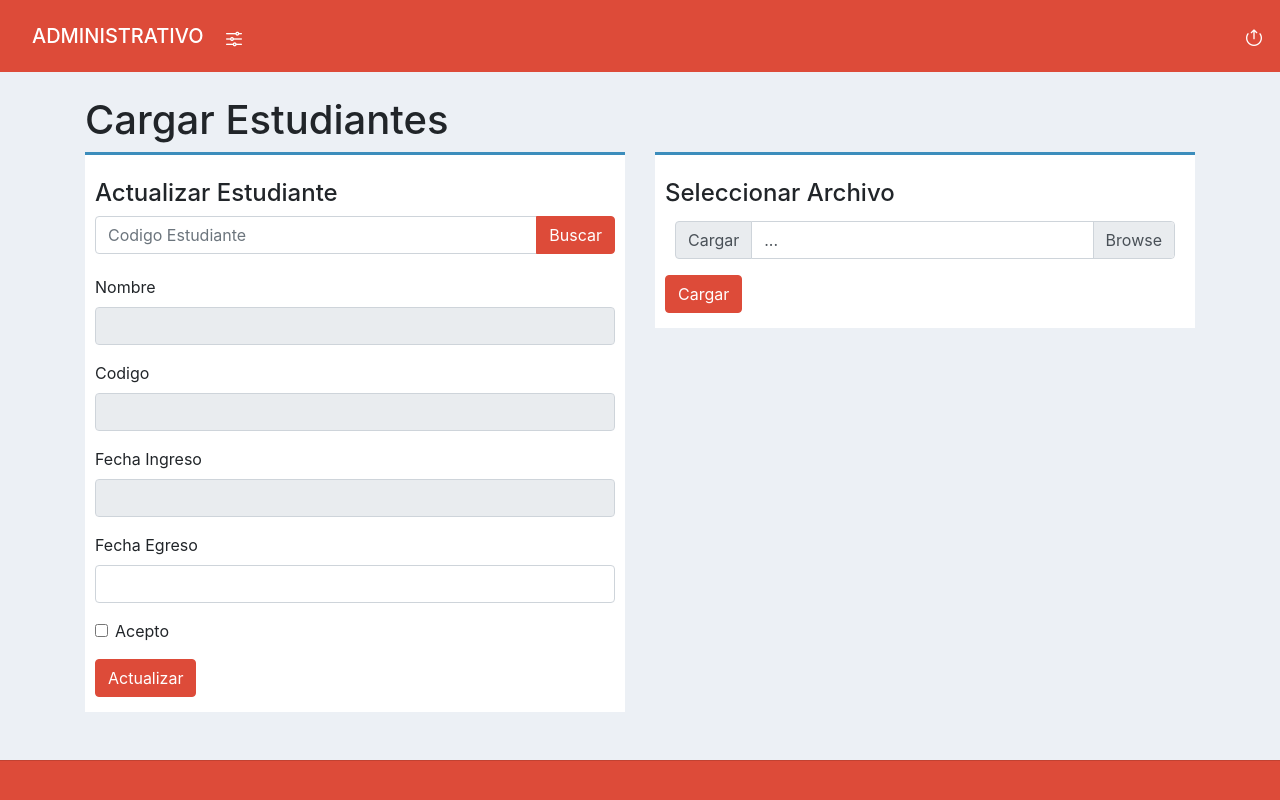
After one commit to Ivancito-ur/ProyectoAPI_Egresados, a PHP site: page /ProyectoAPI_Egresados/vista/director/perfilA.php in a window 1280 px wide. The commit adds this page. Run offline with PHP 8.4, Linux system fonts and the light colour scheme; some libraries are stand-ins or nearby versions.

Commit message:
Correcion version 6

```diff
--- a/controlador/loginControl.php
+++ b/controlador/loginControl.php
@@ -1,7 +1,5 @@
 <?php
-
-
-class loginControl extends Controller{
+  class loginControl extends Controller{
 
 
 
--- a/vista/director/cargar.php
+++ b/vista/director/cargar.php
@@ -46,6 +46,7 @@
                     <div style="width:80%; margin:auto;display:none;  text-align:center; padding:10px ; margin-top:15px; margin-bottom:15px" id="actu2" class="alert alert-success" role="alert">
                     Actualizado Correctamente
                     </div>
+
                     <button type="submit" class="btn btn-primary"
                         id="botonActualizar" style="background-color: #dd4b39; border-color: #dd4b39;"  onclick="return actualizarFecha(event)">Actualizar </button>
                 </form>
--- a/vista/director/indexA.php
+++ b/vista/director/indexA.php
@@ -376,6 +376,7 @@
               &copy; 2020 <a href="https://www.creative-tim.com" class="font-weight-bold ml-1" target="_blank">Universidad Francisco de Paula Santander</a>
             </div>
           </div>
+
               <div class="col-lg-8">
                 <ul class="nav nav-footer justify-content-center justify-content-lg-end">
                   <li class="nav-item">
--- a/vista/director/listarEstudiantes.php
+++ b/vista/director/listarEstudiantes.php
@@ -22,6 +22,7 @@
             <th>Correo Institucional</th>
             <th>Fecha Ingreso</th>
             <th>Fecha Egreso</th>
+
           </tr>
         </thead>
         <tbody id="estudiantesCarga">
--- /dev/null
+++ b/vista/director/perfilA.php
@@ -0,0 +1,127 @@
+<!DOCTYPE html>
+<html lang="en">
+
+
+
+<head>
+  <meta charset="UTF-8">
+  <meta name="viewport" content="width=device-width, initial-scale=1.0">
+  <title>Document</title>
+
+  <script src="https://code.jquery.com/jquery-3.4.1.slim.min.js" integrity="sha384-J6qa4849blE2+poT4WnyKhv5vZF5SrPo0iEjwBvKU7imGFAV0wwj1yYfoRSJoZ+n" crossorigin="anonymous"></script>
+  <script src="https://cdn.jsdelivr.net/npm/popper.js@1.16.0/dist/umd/popper.min.js" integrity="sha384-Q6E9RHvbIyZFJoft+2mJbHaEWldlvI9IOYy5n3zV9zzTtmI3UksdQRVvoxMfooAo" crossorigin="anonymous"></script>
+  <script src="https://stackpath.bootstrapcdn.com/bootstrap/4.4.1/js/bootstrap.min.js" integrity="sha384-wfSDF2E50Y2D1uUdj0O3uMBJnjuUD4Ih7YwaYd1iqfktj0Uod8GCExl3Og8ifwB6" crossorigin="anonymous"></script>
+
+  <!-- Bootstrap core CSS -->
+  <link rel="stylesheet" href="https://stackpath.bootstrapcdn.com/bootstrap/4.4.1/css/bootstrap.min.css" integrity="sha384-Vkoo8x4CGsO3+Hhxv8T/Q5PaXtkKtu6ug5TOeNV6gBiFeWPGFN9MuhOf23Q9Ifjh" crossorigin="anonymous">
+
+
+  <link rel="stylesheet" href="<?php echo constant('URL') ?>public/css/director/estiloAdm.css">
+</head>
+
+<body style="background-color: #ecf0f5;">
+
+  <nav class="navbar navbar-light" style="background-color: #dd4b39; z-index: 1001;">
+    <div class="nav-link">
+      <span style="color: white;" class="navbar-brand mb-0 h1">ADMINISTRATIVO</span>
+      <a data-toggle="collapse" href="#collapseExample" role="button" aria-expanded="false" aria-controls="collapseExample">
+        <img src="<?php echo constant('URL') ?>public/img/toggle.png" alt="">
+
+      </a>
+    </div>
+    <div><a href="<?php echo constant('URL') ?>loginControl/cerrarSesionAdministrativo"><img src="<?php echo constant('URL') ?>public/img/out.png" alt=""></a></div>
+  </nav>
+  <div class="area"></div>
+
+  <div>
+    <div class="collapse" id="collapseExample" style="width: 250px; position: fixed; z-index: 1000;">
+      <div id="menu" class="card card-body">
+        <ul class="list-group list-group-flush" style="min-height: 600px;">
+          <a onclick="loadCa()" href="#" class="list-group-item list-group-item-action">Cargar Estudiantes</a>
+          <a onclick="loadSe()" href="#" class="list-group-item list-group-item-action">Seguimiento y
+            Control</a>
+          <a onclick="loadTe()" href="#" class="list-group-item list-group-item-action">Tesis de Grado</a>
+          <a onclick="loadPr()" href="#" class="list-group-item list-group-item-action">Pruebas de Estado</a>
+        </ul>
+      </div>
+    </div>
+  </div>
+  <br>
+  <div class="container" id="contenedor">
+    <h1>Cargar Estudiantes</h1>
+    <div class="row">
+      <div class="col">
+        <div style="border-top: 3px solid #3c8dbc; background-color: white; padding-bottom: 10px;">
+          <br>
+          <h4 style="padding-left: 10px;">Actualizar Estudiante</h4>
+          <div class="input-group mb-3" style="padding-left: 10px; padding-right: 10px;">
+            <input type="text" class="form-control" placeholder="Codigo Estudiante" aria-label="Recipient's username" aria-describedby="button-addon2">
+            <div class="input-group-append">
+              <button class="btn btn-outline-secondary" type="button" id="button-addon2" style="background-color: #dd4b39; border-color: #dd4b39; color: white;">Buscar</button>
+            </div>
+          </div>
+          <form>
+            <div class="form-group">
+              <label for="nombre">Nombre</label>
+              <input type="text" class="form-control" id="nombre" readonly>
+            </div>
+            <div class="form-group">
+              <label for="codigo">Codigo</label>
+              <input type="text" class="form-control" id="codigo" readonly>
+            </div>
+            <div class="form-group">
+              <label for="fechai">Fecha Ingreso</label>
+              <input type="text" class="form-control" id="fechai" readonly>
+            </div>
+            <div class="form-group">
+              <label for="fechae">Fecha Egreso</label>
+              <input type="text" class="form-control" id="fechae">
+            </div>
+            <div class="form-group form-check">
+              <input type="checkbox" class="form-check-input" id="exampleCheck1">
+              <label class="form-check-label" for="exampleCheck1">Acepto</label>
+            </div>
+            <button type="submit" class="btn btn-primary" style="background-color: #dd4b39; border-color: #dd4b39;">Actualizar</button>
+          </form>
+        </div>
+      </div>
+      <div class="col">
+        <div style="border-top: 3px solid #3c8dbc; background-color: white; padding-bottom: 10px;">
+          <br>
+          <h4 style="padding-left: 10px;">Seleccionar Archivo</h4>
+
+          <form action="" class="formularioCompleto" method="" enctype="multipart/form-data">
+            <div class="input-group mb-3" style="padding-left: 10px; padding-right: 10px;">
+              <div class="input-group-prepend">
+                <span class="input-group-text" id="inputGroupFileAddon01">Cargar</span>
+              </div>
+              <div class="custom-file">
+                <input type="file" class="custom-file-input" id="inputGroupFile01" aria-describedby="inputGroupFileAddon01" name="archivo">
+                <label class="custom-file-label" for="inputGroupFile01">...</label>
+              </div>
+            </div>
+            <button type="submit" class="btn btn-primary" style="background-color: #dd4b39; border-color: #dd4b39;" name="enviar">Cargar</button>
+            <div style="display:none; text-align:center; padding:10px ; margin-top:15px" id="alert" class="alert alert-danger" role="alert">
+              <p class="respuesta" id="respuesta"></p>
+            </div>
+            <div style="display:none; text-align:center; padding:10px ; margin-top:15px" id="alert2" class="alert alert-success" role="alert">
+              Cargado Correctamente
+            </div>
+
+          </form>
+
+
+        </div>
+      </div>
+    </div>
+  </div>
+
+  <footer class="card-footer footer-separacion" style="background-color: #dd4b39; z-index: 1002;">
+
+  </footer>
+
+</body>
+<script src="https://code.jquery.com/jquery-3.3.1.min.js"></script>
+<script src="<?php echo constant('URL') ?>public/js/director/main.js"></script>
+
+</html>
--- a/vista/director/pruebas.php
+++ b/vista/director/pruebas.php
@@ -10,6 +10,7 @@
         </div>
 
         <div class="card-body">
+
 
             <div class="row">
                 <div class="col">
--- a/vista/director/seguimiento.php
+++ b/vista/director/seguimiento.php
@@ -11,6 +11,7 @@
             </div>
         </div>
         <div class="card-body">
+
 
             <form>
                 <div class="form-group">
--- a/vista/director/tesis.php
+++ b/vista/director/tesis.php
@@ -9,6 +9,7 @@
                 </div>
             </div>
         </div>
+
 
         <div class="card-body">
 
--- a/vista/estudiante/actualizar.php
+++ b/vista/estudiante/actualizar.php
@@ -1,5 +1,6 @@
 <div class="container">
     <h1>Actualizar Datos</h1>
+
     <div id="hojav" style="border-top: 3px solid #3c8dbc; background-color: white;">
         <form>
             <div class="form-group">
--- a/vista/estudiante/perfilE.php
+++ b/vista/estudiante/perfilE.php
@@ -57,7 +57,7 @@
   <script src="http://ajax.googleapis.com/ajax/libs/jquery/1.9.1/jquery.min.js"></script>
 
   <style type="text/css">
-    /* Chart.js */
+
     @keyframes chartjs-render-animation {
       from {
         opacity: .99
```
Also changed, not shown: metodos/hoja_vida/Conexion.php (added, +27 -0 lines), metodos/hoja_vida/Crud.php (added, +47 -0 lines), metodos/hoja_vida/hojaVida.php (added, +56 -0 lines), metodos/hoja_vida/saveHV.php (added, +29 -0 lines), public/js/director/main.js (+0 -11 lines), index.txt (added), 2 other files.
